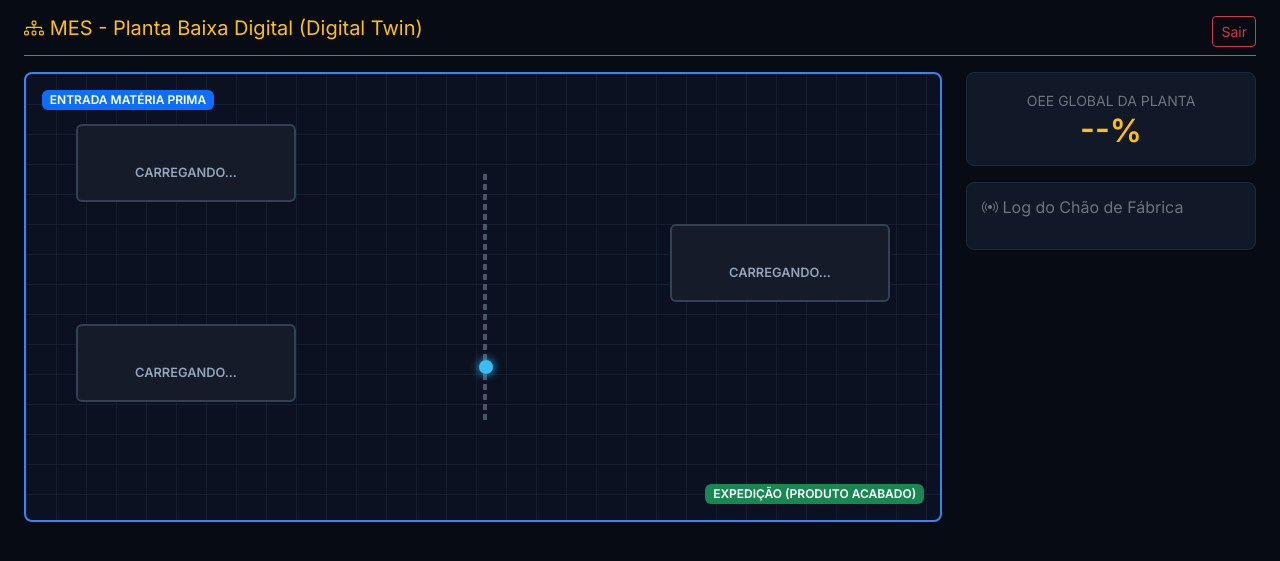
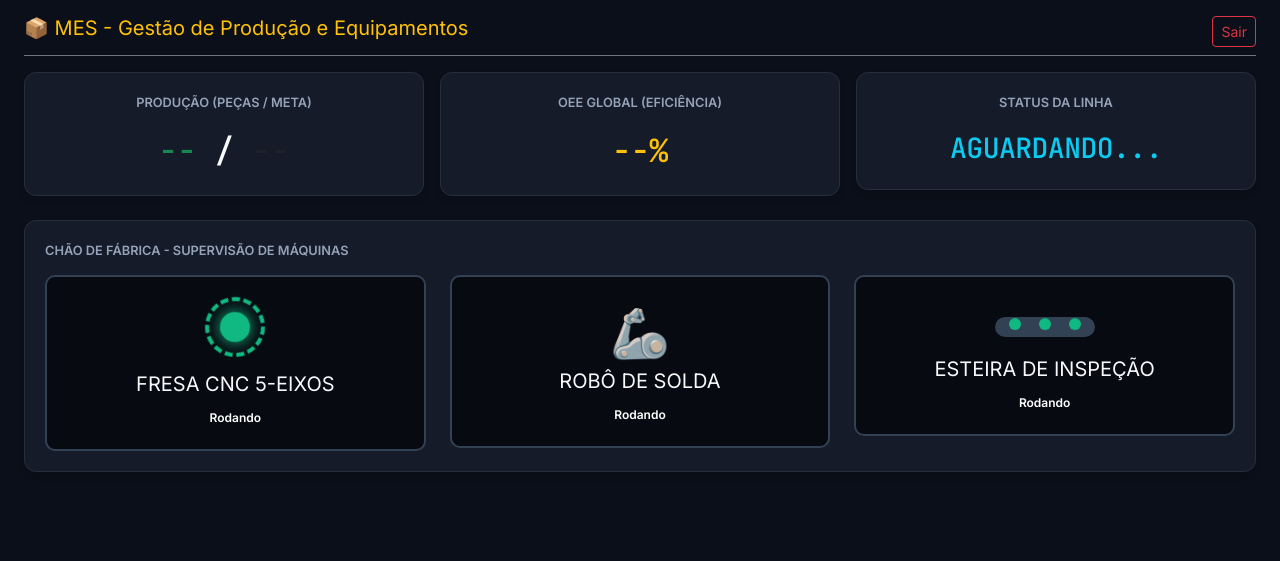
Before and after one commit to luizasilva08/seguranca-da-informacao, a Flask app: template templates/mes.html in a window 1280 px wide. Shown: the top 561 px of the page. Run offline with Flask 3, Linux system fonts and the light colour scheme; the template is opened without the code that fills it, so the values that code supplies are empty.

Commit message:
Update mes.html

```diff
--- a/templates/mes.html
+++ b/templates/mes.html
@@ -2,76 +2,85 @@
 <html lang="pt-BR">
 <head>
     <meta charset="UTF-8">
-    <title>MES | Layout da Fábrica</title>
+    <title>MES | Controle de Manufatura</title>
     <link href="https://cdn.jsdelivr.net/npm/bootstrap@5.3.0/dist/css/bootstrap.min.css" rel="stylesheet">
-    <link rel="stylesheet" href="https://cdn.jsdelivr.net/npm/bootstrap-icons@1.11.1/font/bootstrap-icons.css">
-    <link href="https://fonts.googleapis.com/css2?family=Inter:wght@400;600&display=swap" rel="stylesheet">
+    <link href="https://fonts.googleapis.com/css2?family=Inter:wght@400;600&family=JetBrains+Mono:wght@500;700&display=swap" rel="stylesheet">
     <style>
-        :root { --bg-dark: #070b14; --blueprint: #1e293b; }
+        :root { --bg-dark: #0b0f19; --panel-bg: #151b28; --border-color: #262f40; }
         body { background-color: var(--bg-dark); color: #f8fafc; font-family: 'Inter', sans-serif; }
-        .panel { background: #111827; border: 1px solid #1e293b; border-radius: 8px; padding: 15px; }
+        .data-value { font-family: 'JetBrains Mono', monospace; letter-spacing: -0.5px; }
+        .panel { background: var(--panel-bg); border: 1px solid var(--border-color); border-radius: 12px; padding: 20px; box-shadow: 0 4px 6px rgba(0,0,0,0.1); }
+        .panel-header { font-size: 0.8rem; text-transform: uppercase; color: #94a3b8; font-weight: 600; margin-bottom: 15px;}
 
-        /* O EFEITO REALISTA DE PLANTA BAIXA (BLUEPRINT) */
-        .blueprint-floor {
-            background-color: #0b1120;
-            background-image: linear-gradient(rgba(30, 41, 59, 0.5) 1px, transparent 1px), linear-gradient(90deg, rgba(30, 41, 59, 0.5) 1px, transparent 1px);
-            background-size: 30px 30px;
-            border: 2px solid #3b82f6; border-radius: 8px; padding: 30px; min-height: 450px; position: relative;
-        }
+        /* DESENHO DAS MÁQUINAS */
+        .maquina-desenho { background: #070a11; border: 2px solid #334155; border-radius: 10px; padding: 20px; text-align: center; position: relative; transition: all 0.3s;}
 
-        .agv-path { border: 2px dashed #475569; position: absolute; top: 100px; bottom: 100px; left: 50%; width: 2px; }
-        .agv-robot { position: absolute; width: 14px; height: 14px; background: #38bdf8; border-radius: 50%; left: -6px; top: 10%; box-shadow: 0 0 10px #38bdf8; animation: move-agv 8s linear infinite alternate; }
-        @keyframes move-agv { 0% { top: 10%; } 100% { top: 90%; } }
+        /* CNC / Engrenagens */
+        .gear-container { width: 60px; height: 60px; margin: 0 auto 15px; border-radius: 50%; border: 4px dashed #64748b; display: flex; align-items: center; justify-content: center; }
+        .gear-inner { width: 30px; height: 30px; background: #38bdf8; border-radius: 50%; box-shadow: 0 0 15px #38bdf8; }
+        .rodando .gear-container { animation: spin 4s linear infinite; border-color: #10b981; }
+        .rodando .gear-inner { background: #10b981; box-shadow: 0 0 15px #10b981;}
 
-        .machine-cell { background: #151b28; border: 2px solid #334155; border-radius: 6px; padding: 15px; position: absolute; text-align: center; width: 220px; transition: all 0.3s;}
-        .machine-cell h6 { font-size: 0.8rem; margin-bottom: 5px; font-weight: bold; color: #94a3b8; }
+        /* Esteira / Rolamentos */
+        .conveyor { width: 100px; height: 20px; background: #334155; margin: 20px auto; border-radius: 10px; display: flex; justify-content: space-around; align-items: center; padding: 0 5px;}
+        .roller { width: 12px; height: 12px; background: #64748b; border-radius: 50%; }
+        .rodando .roller { background: #10b981; animation: bounce 0.5s infinite alternate; }
 
-        /* Posições na Planta */
-        #cell-1 { top: 50px; left: 50px; }
-        #cell-2 { top: 250px; left: 50px; }
-        #cell-3 { top: 150px; right: 50px; }
+        @keyframes spin { 100% { transform: rotate(360deg); } }
+        @keyframes bounce { to { transform: translateY(-3px); } }
 
-        /* Status LEDs */
-        .status-led { width: 12px; height: 12px; border-radius: 50%; display: inline-block; margin-bottom: 5px; }
-        .state-success { border-color: #10b981; box-shadow: inset 0 0 15px rgba(16,185,129,0.2); } .state-success .status-led { background: #10b981; box-shadow: 0 0 10px #10b981; }
-        .state-warning { border-color: #f59e0b; } .state-warning .status-led { background: #f59e0b; box-shadow: 0 0 10px #f59e0b; }
-        .state-danger { border-color: #ef4444; box-shadow: inset 0 0 20px rgba(239,68,68,0.4); animation: piscar-maq 1s infinite;} .state-danger .status-led { background: #ef4444; }
-        .state-secondary { border-color: #475569; opacity: 0.7; } .state-secondary .status-led { background: #64748b; }
+        /* Estado de Alarme GERAL do MES */
+        .maquina-alarme { border-color: #ef4444; background: rgba(239, 68, 68, 0.05); }
+        .maquina-alarme .gear-container { border-color: #ef4444; animation: none; }
+        .maquina-alarme .gear-inner { background: #ef4444; box-shadow: 0 0 15px #ef4444; }
+        .maquina-alarme .roller { background: #ef4444; animation: none; }
 
-        @keyframes piscar-maq { 50% { border-color: #991b1b; } }
+        .tela-sirene { border: 2px solid #ef4444; animation: flash-bg 1s infinite; }
+        @keyframes flash-bg { 50% { background-color: rgba(239, 68, 68, 0.1); } }
     </style>
 </head>
 <body>
 
 <div class="container-fluid px-4 py-3">
     <div class="d-flex justify-content-between mb-3 border-bottom border-secondary pb-2">
-        <h5 class="text-warning m-0"><i class="bi bi-diagram-3"></i> MES - Planta Baixa Digital (Digital Twin)</h5>
+        <h5 class="text-warning m-0">📦 MES - Gestão de Produção e Equipamentos</h5>
         <a href="/logout" class="btn btn-outline-danger btn-sm">Sair</a>
     </div>
 
-    <div class="row g-4">
-        <div class="col-xl-9">
-            <div class="blueprint-floor">
-                <span class="badge bg-primary position-absolute top-0 start-0 m-3">ENTRADA MATÉRIA PRIMA</span>
-                <span class="badge bg-success position-absolute bottom-0 end-0 m-3">EXPEDIÇÃO (PRODUTO ACABADO)</span>
+    <div class="row g-3 mb-4">
+        <div class="col-md-4"><div class="panel text-center"><div class="panel-header">PRODUÇÃO (PEÇAS / META)</div><div class="data-value fs-2"><span id="pecas" class="text-success">--</span> / <span id="meta" class="text-muted">--</span></div></div></div>
+        <div class="col-md-4"><div class="panel text-center" id="painel-oee"><div class="panel-header">OEE GLOBAL (EFICIÊNCIA)</div><div class="data-value fs-2 text-warning" id="oee">--%</div></div></div>
+        <div class="col-md-4"><div class="panel text-center" id="painel-status"><div class="panel-header">STATUS DA LINHA</div><div class="data-value fs-3 text-info" id="status-linha">AGUARDANDO...</div></div></div>
+    </div>
 
-                <div class="agv-path"><div class="agv-robot"></div></div>
+    <div class="panel h-100">
+        <div class="panel-header">CHÃO DE FÁBRICA - SUPERVISÃO DE MÁQUINAS</div>
+        <div class="row g-4" id="grid-maquinas">
 
-                <div id="cell-1" class="machine-cell"><div class="status-led"></div><h6>CARREGANDO...</h6></div>
-                <div id="cell-2" class="machine-cell"><div class="status-led"></div><h6>CARREGANDO...</h6></div>
-                <div id="cell-3" class="machine-cell"><div class="status-led"></div><h6>CARREGANDO...</h6></div>
+            <div class="col-md-4">
+                <div class="maquina-desenho rodando" id="maq-1">
+                    <div class="gear-container"><div class="gear-inner"></div></div>
+                    <h5 class="text-light">FRESA CNC 5-EIXOS</h5>
+                    <span class="badge" id="badge-1">Rodando</span>
+                </div>
             </div>
-        </div>
 
-        <div class="col-xl-3">
-            <div class="panel mb-3 text-center">
-                <small class="text-secondary">OEE GLOBAL DA PLANTA</small>
-                <h2 class="text-warning fw-bold m-0" id="oee">--%</h2>
+            <div class="col-md-4">
+                <div class="maquina-desenho rodando" id="maq-2">
+                    <div style="font-size: 3rem; color: #38bdf8;" id="icone-2">🦾</div>
+                    <h5 class="text-light">ROBÔ DE SOLDA</h5>
+                    <span class="badge" id="badge-2">Rodando</span>
+                </div>
             </div>
-            <div class="panel">
-                <h6 class="text-secondary"><i class="bi bi-broadcast"></i> Log do Chão de Fábrica</h6>
-                <div id="avisos" class="small mt-3"></div>
+
+            <div class="col-md-4">
+                <div class="maquina-desenho rodando" id="maq-3">
+                    <div class="conveyor"><div class="roller"></div><div class="roller"></div><div class="roller"></div></div>
+                    <h5 class="text-light">ESTEIRA DE INSPEÇÃO</h5>
+                    <span class="badge" id="badge-3">Rodando</span>
+                </div>
             </div>
+
         </div>
     </div>
 </div>
@@ -81,25 +90,42 @@
         const res = await fetch('/api/mes');
         const data = await res.json();
 
+        document.getElementById('pecas').innerText = data.pecas_produzidas;
+        document.getElementById('meta').innerText = data.meta;
         document.getElementById('oee').innerText = data.oee.toFixed(1) + "%";
 
-        // Atualizando as máquinas na planta baixa
+        const painelStatus = document.getElementById('painel-status');
+        const txtStatus = document.getElementById('status-linha');
+
+        if (data.alarme_ativo) {
+            painelStatus.className = "panel text-center tela-sirene";
+            txtStatus.className = "data-value fs-3 text-danger";
+            txtStatus.innerText = "PARADA GERAL (ALARME SCADA)";
+        } else {
+            painelStatus.className = "panel text-center";
+            txtStatus.className = "data-value fs-3 text-success";
+            txtStatus.innerText = "OPERAÇÃO CONTÍNUA";
+        }
+
+        // Aplica o status visual (cores e animações) em cada desenho de máquina
         data.maquinas.forEach((m, index) => {
-            const el = document.getElementById(`cell-${index + 1}`);
-            if(el) {
-                el.className = `machine-cell state-${m.cor}`;
-                el.innerHTML = `
-                    <div class="status-led"></div>
-                    <h6>${m.nome.toUpperCase()}</h6>
-                    <span class="badge bg-${m.cor} bg-opacity-10 text-${m.cor} border border-${m.cor}">${m.status.toUpperCase()}</span>
-                `;
+            const num = index + 1;
+            const card = document.getElementById('maq-' + num);
+            const badge = document.getElementById('badge-' + num);
+
+            badge.innerText = m.status;
+            badge.className = `badge bg-${m.cor} fs-6 mt-2`;
+
+            if (data.alarme_ativo) {
+                card.className = "maquina-desenho maquina-alarme";
+                if(num === 2) document.getElementById('icone-2').style.color = "#ef4444"; // Robô vermelho
+            } else {
+                card.className = "maquina-desenho rodando";
+                if(num === 2) document.getElementById('icone-2').style.color = "#10b981"; // Robô verde
             }
         });
 
-        document.getElementById('avisos').innerHTML = data.avisos.map(a => `
-            <div class="border-start border-3 border-info ps-2 mb-2 bg-dark p-2 text-light">${a}</div>
-        `).join('');
-    }, 3000);
+    }, 2000);
 </script>
 </body>
 </html>
```
